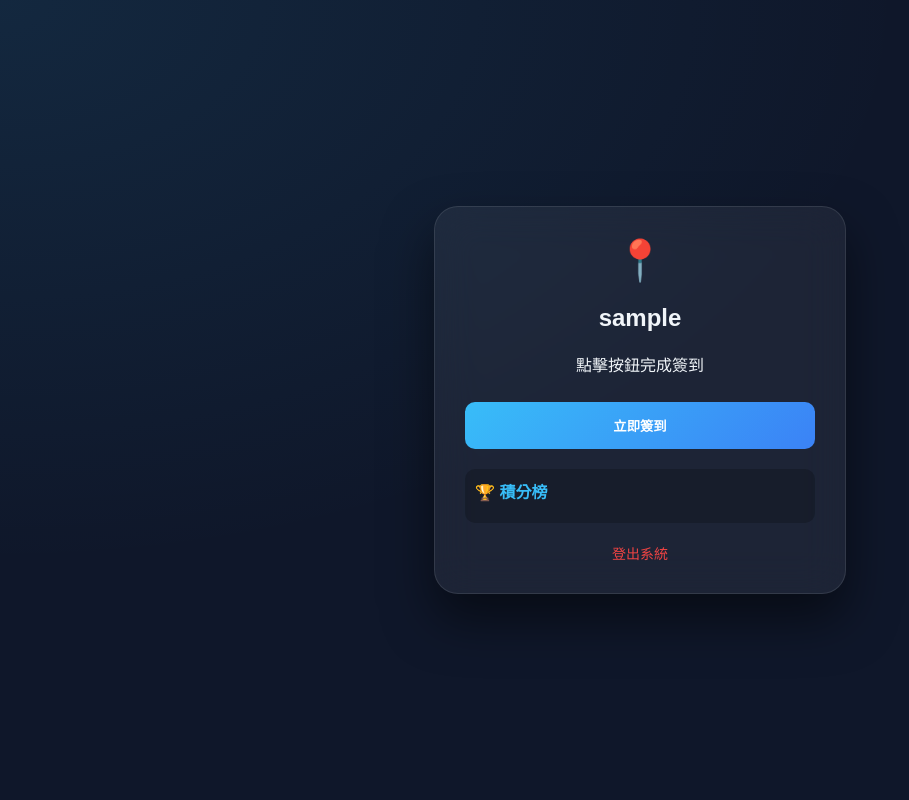
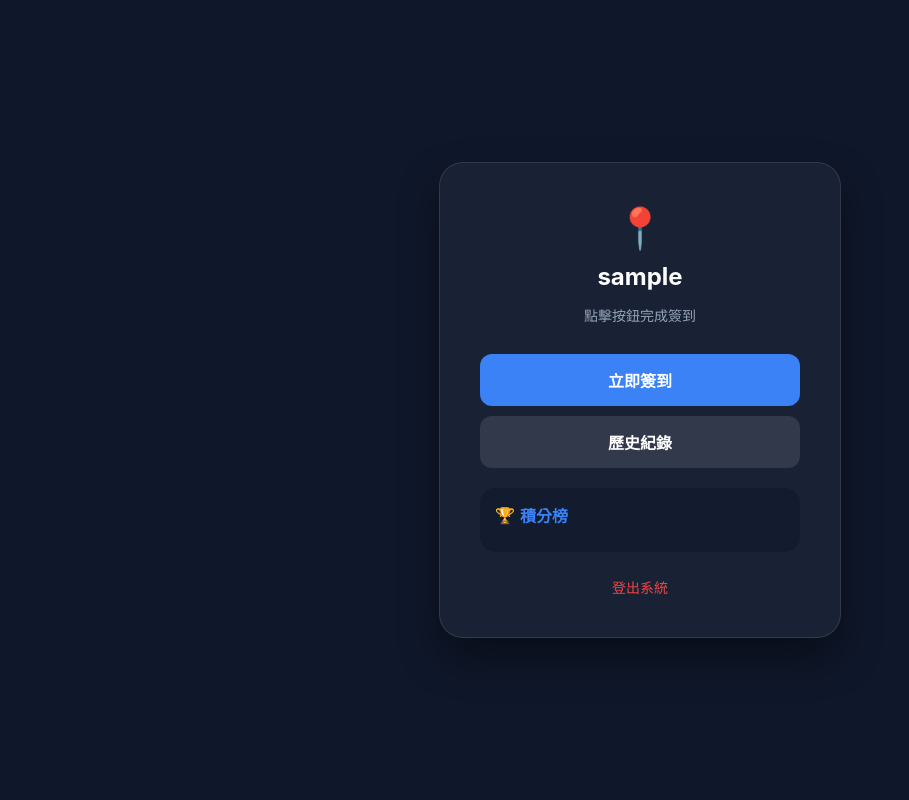
Before and after one commit to zcc-spwater/attendance-v2, a Flask app: page / in a window 1280 px wide. Shown: the whole page, without its empty margins (0-909 px from the left). Run offline with Flask 3, Linux system fonts and the light colour scheme; the visitor is signed in with stand-in values (Sample User, id 1); some libraries are stand-ins or nearby versions.

Commit message:
🚀 完美補齊查詢系統與歷史紀錄

```diff
--- a/app.py
+++ b/app.py
@@ -24,7 +24,7 @@ PERIODS = [
     {"name": "第5節", "start": time(13, 15), "end": time(14, 5)},
     {"name": "第6節", "start": time(14, 10), "end": time(15, 0)},
     {"name": "第7節", "start": time(15, 10), "end": time(16, 0)},
-    {"name": "第8節", "start": time(16, 5), "end": time(16, 55)},
+    {"name": "第8節", "start": time(16, 5), "end": time(20, 55)},
 ]
 
 def get_sheets_service():
@@ -37,6 +37,8 @@ def get_sheets_service():
     creds = service_account.Credentials.from_service_account_info(info, scopes=SCOPES)
     return build('sheets', 'v4', credentials=creds)
 
+# --- 路由 ---
+
 @app.route('/')
 def index():
     if 'user_id' not in session: return redirect(url_for('login'))
@@ -45,6 +47,7 @@ def index():
         result = service.spreadsheets().values().get(spreadsheetId=SPREADSHEET_ID, range=RANGE_NAME).execute()
         values = result.get('values', [])[1:]
     except: values = []
+
     summary = {}
     for r in values:
         if len(r) >= 6: summary[r[1]] = summary.get(r[1], 0) + int(r[5])
@@ -90,11 +93,22 @@ def forgot_password():
         return jsonify({'status': 'error', 'message': '驗證資訊不正確'})
     return render_template('forgot_password.html')
 
+@app.route('/my_records')
+def my_records():
+    if 'user_id' not in session: return jsonify([])
+    try:
+        service = get_sheets_service()
+        result = service.spreadsheets().values().get(spreadsheetId=SPREADSHEET_ID, range=RANGE_NAME).execute()
+        values = result.get('values', [])
+        user_history = [{'date': r[2], 'period': r[3], 'status': r[4]} for r in values[1:] if r[0] == session['user_id']]
+        return jsonify(user_history[::-1]) # 最新的在前
+    except: return jsonify([])
+
 @app.route('/submit', methods=['POST'])
 def submit():
     if 'user_id' not in session: return jsonify({'status': 'error'})
     now = datetime.now()
-    if now.hour >= 17: return jsonify({'status': 'error', 'message': '已過簽到時間'})
+    if now.hour >= 17: return jsonify({'status': 'error', 'message': '今日簽到已截止'})
 
     data = request.get_json()
     gps = data.get('gps')
@@ -104,7 +118,7 @@ def submit():
             return jsonify({'status': 'error', 'message': '距離學校太遠囉！'})
 
     curr_t, curr_d = now.time(), now.strftime("%Y-%m-%d")
-    this_p, status, score = "非課堂", "缺席", 0
+    this_p, status, score = "非課堂時間", "缺席", 0
     for p in PERIODS:
         if p["start"] <= curr_t <= p["end"]:
             this_p = p["name"]
@@ -115,12 +129,9 @@ def submit():
     service = get_sheets_service()
     service.spreadsheets().values().append(spreadsheetId=SPREADSHEET_ID, range=RANGE_NAME,
         valueInputOption='USER_ENTERED', body={'values': [[session['user_id'], session['user_name'], curr_d, this_p, status, score]]}).execute()
-    return jsonify({'status': 'success', 'message': f'簽到成功！({status})'})
+    return jsonify({'status': 'success', 'message': f'簽到成功 ({status})'})
 
 @app.route('/logout')
 def logout():
     session.clear()
     return redirect(url_for('login'))
-
-if __name__ == '__main__':
-    app.run(debug=True)
--- a/templates/index.html
+++ b/templates/index.html
@@ -2,19 +2,26 @@
 {% block content %}
 <div class="glass-card">
     <div style="font-size: 40px;">📍</div>
-    <h2>{{ user_name }}</h2>
-    <p id="st">點擊按鈕完成簽到</p>
+    <h2 style="margin: 10px 0;">{{ user_name }}</h2>
+    <p style="color: #94a3b8; font-size: 14px;">點擊按鈕完成簽到</p>
+
     <button class="btn" id="lBtn" onclick="doSign()">立即簽到</button>
-    <div style="text-align:left; margin-top:20px; background:rgba(0,0,0,0.2); padding:10px; border-radius:10px;">
-        <p style="color:#38bdf8; font-weight:bold; margin:0 0 10px 0;">🏆 積分榜</p>
-        {% for i in leaderboard[:5] %}
-        <div style="display:flex; justify-content:space-between; font-size:13px; margin-bottom:4px;">
-            <span>{{ loop.index }}. {{ i.name }}</span><span>{{ i.score }} pts</span>
+    <button class="btn" style="background: rgba(255,255,255,0.1); margin-top: 10px;" onclick="showRecords()">歷史紀錄</button>
+
+    <div style="text-align:left; margin-top:20px; background:rgba(15, 23, 42, 0.5); padding:15px; border-radius:15px;">
+        <p style="color:#3b82f6; font-weight:bold; margin:0 0 10px 0; display:flex; align-items:center;">
+            <span style="margin-right:5px;">🏆</span> 積分榜
+        </p>
+        {% for i in leaderboard[:3] %}
+        <div style="display:flex; justify-content:space-between; font-size:14px; margin-bottom:6px;">
+            <span>{{ loop.index }}. {{ i.name }}</span><span style="color:#94a3b8;">{{ i.score }} pts</span>
         </div>
         {% endfor %}
     </div>
-    <a href="/logout" style="display:block; margin-top:20px; color:#ef4444;">登出系統</a>
+
+    <a href="/logout" style="display:block; margin-top:25px; color:#ef4444;">登出系統</a>
 </div>
+
 <script>
 async function doSign() {
     const btn = document.getElementById('lBtn');
@@ -22,9 +29,18 @@ async function doSign() {
     navigator.geolocation.getCurrentPosition(async (p) => {
         const res = await fetch('/submit', { method: 'POST', headers: {'Content-Type':'application/json'}, body: JSON.stringify({gps: `${p.coords.latitude},${p.coords.longitude}`}) });
         const data = await res.json();
-        if(data.status==='success') Swal.fire('成功', data.message, 'success').then(()=>location.reload());
-        else { Swal.fire('失敗', data.message, 'error'); btn.disabled = false; btn.innerText = "重試簽到"; }
-    }, () => { Swal.fire('錯誤', '請開啟定位權限', 'error'); btn.disabled = false; }, {enableHighAccuracy:true, timeout:10000, maximumAge:60000});
+        if(data.status==='success') Swal.fire('簽到成功', data.message, 'success').then(()=>location.reload());
+        else { Swal.fire('錯誤', data.message, 'error'); btn.disabled = false; btn.innerText = "立即簽到"; }
+    }, () => { Swal.fire('失敗', '請開啟 GPS 定位', 'error'); btn.disabled = false; }, {enableHighAccuracy:true});
+}
+
+async function showRecords() {
+    const res = await fetch('/my_records');
+    const data = await res.json();
+    let html = data.length ? `<table class="record-table"><tr><th>日期</th><th>節次</th><th>狀態</th></tr>` +
+        data.map(r => `<tr><td>${r.date}</td><td>${r.period}</td><td style="color:${r.status==='出席'?'#10b981':'#f59e0b'}">${r.status}</td></tr>`).join('') + `</table>`
+        : "尚無簽到紀錄";
+    Swal.fire({ title: '我的紀錄', html: html, background: '#1e293b', color: '#fff', confirmButtonColor: '#3b82f6' });
 }
 </script>
 {% endblock %}
--- a/templates/layout.html
+++ b/templates/layout.html
@@ -3,15 +3,18 @@
 <head>
     <meta charset="UTF-8">
     <meta name="viewport" content="width=device-width, initial-scale=1.0">
+    <title>資二甲簽到系統</title>
     <script src="https://cdn.jsdelivr.net/npm/sweetalert2@11"></script>
     <style>
-        :root { --bg: #0f172a; --card: rgba(255, 255, 255, 0.06); --primary: linear-gradient(135deg, #38bdf8 0%, #3b82f6 100%); }
-        body { margin: 0; font-family: sans-serif; background: var(--bg); color: #f1f5f9; height: 100vh; display: flex; justify-content: center; align-items: center; background-image: radial-gradient(at 0% 0%, rgba(56,189,248,0.1) 0px, transparent 50%); }
-        .glass-card { background: var(--card); backdrop-filter: blur(20px); border-radius: 24px; padding: 30px; width: 90%; max-width: 350px; border: 1px solid rgba(255,255,255,0.1); text-align: center; box-shadow: 0 25px 50px rgba(0,0,0,0.5); }
-        input { width: 100%; padding: 12px; margin: 8px 0; border-radius: 10px; border: none; background: rgba(255,255,255,0.08); color: white; box-sizing: border-box; }
-        .btn { width: 100%; padding: 14px; border: none; border-radius: 10px; background: var(--primary); color: white; font-weight: bold; cursor: pointer; margin-top: 10px; transition: 0.3s; }
-        .btn:disabled { opacity: 0.5; }
-        a { color: #38bdf8; text-decoration: none; font-size: 14px; }
+        :root { --bg: #0f172a; --card: rgba(30, 41, 59, 0.7); --primary: #3b82f6; }
+        body { margin: 0; font-family: -apple-system, sans-serif; background: var(--bg); color: #fff; height: 100vh; display: flex; justify-content: center; align-items: center; }
+        .glass-card { background: var(--card); backdrop-filter: blur(12px); border-radius: 24px; padding: 40px; width: 320px; border: 1px solid rgba(255,255,255,0.1); text-align: center; box-shadow: 0 20px 40px rgba(0,0,0,0.4); }
+        input { width: 100%; padding: 12px; margin: 8px 0; border-radius: 12px; border: none; background: #e2e8f0; color: #1e293b; box-sizing: border-box; font-size: 16px; }
+        .btn { width: 100%; padding: 14px; border: none; border-radius: 12px; background: var(--primary); color: white; font-weight: bold; cursor: pointer; margin-top: 15px; font-size: 16px; transition: 0.2s; }
+        .btn:active { transform: scale(0.98); }
+        a { color: #3b82f6; text-decoration: none; font-size: 14px; }
+        .record-table { width: 100%; font-size: 14px; border-collapse: collapse; margin-top: 10px; }
+        .record-table th, .record-table td { padding: 8px; border-bottom: 1px solid rgba(255,255,255,0.1); }
     </style>
 </head>
 <body>{% block content %}{% endblock %}</body>
--- a/templates/login.html
+++ b/templates/login.html
@@ -1,13 +1,13 @@
 {% extends "layout.html" %}
 {% block content %}
 <div class="glass-card">
-    <h2>Login</h2>
+    <h2 style="margin-bottom: 30px;">Login</h2>
     <form id="lF">
         <input type="text" name="username" placeholder="學號" required>
         <input type="password" name="password" placeholder="密碼" required>
-        <button type="submit" class="btn" id="b">登入簽到</button>
+        <button type="submit" class="btn">登入簽到</button>
     </form>
-    <div style="margin-top:20px; display:flex; justify-content:space-between;">
+    <div style="margin-top:25px; display:flex; justify-content:space-between;">
         <a href="/register">註冊</a><a href="/forgot_password" style="color:#94a3b8">忘記密碼</a>
     </div>
 </div>
```
